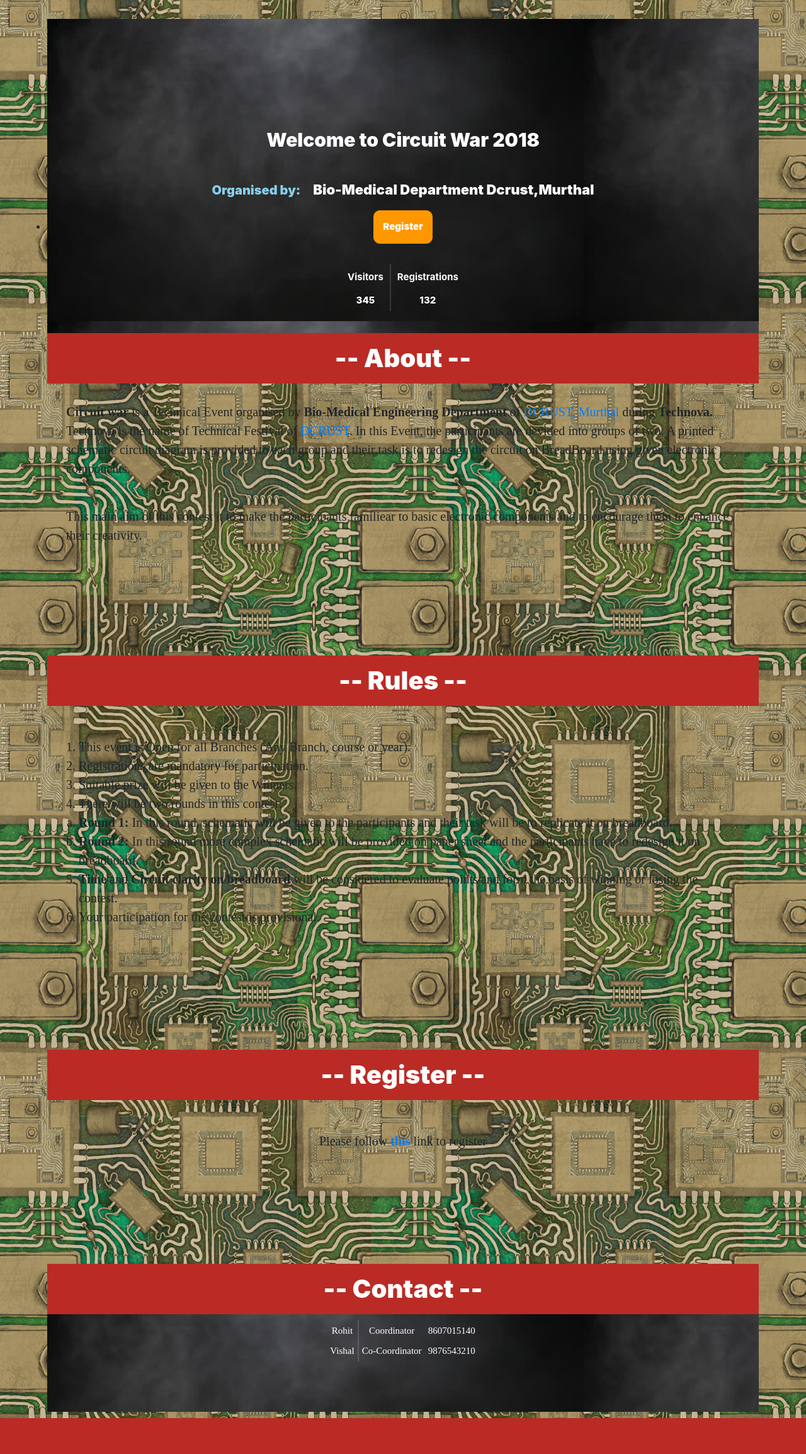
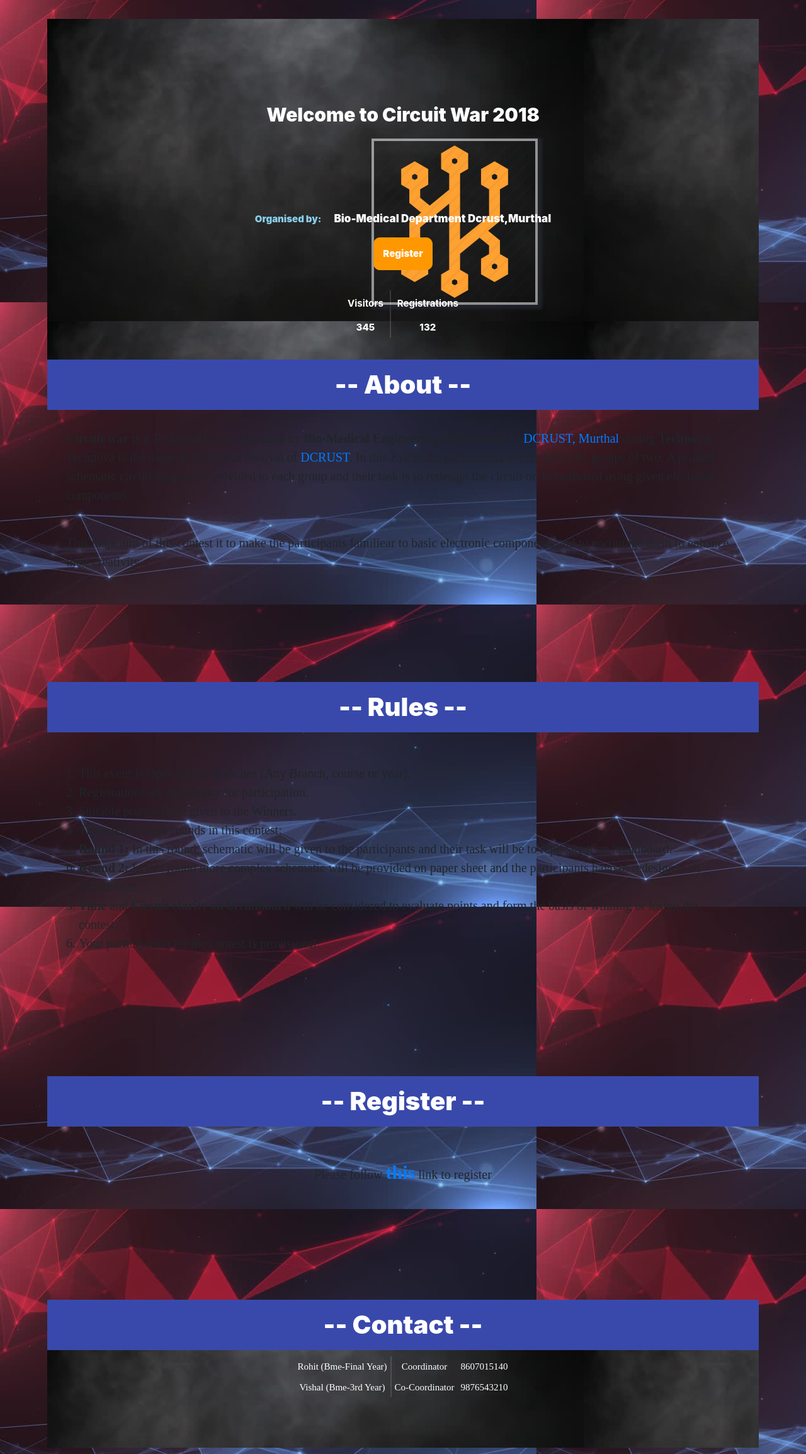
Before and after one commit to BioMadCoder/Technova2018, a PHP site: page / in a window 1280 px wide. Shown: the whole page at 63% size. Before the commit the page ends 2252 px from the top, so only its background shows below. Run offline with PHP 8.4, Linux system fonts and the light colour scheme; some libraries are stand-ins or nearby versions.

Commit message:
Theme Changed

```diff
--- a/css/style.css
+++ b/css/style.css
@@ -3,8 +3,8 @@
 padding:0px;
 }
 body{
-background:url("../img/back7.jpg");
-/*background:skyblue;*/
+/* background:url("../img/back7.jpg"); */
+background: url('../img/tech_back.jpg');
 }
 .well{
   margin-top: 130px;
@@ -26,25 +26,41 @@
   font-weight: 900;
   color: white;
   padding: 10px;
-  background: #BA2B25;
+  /* background: #BA2B25; */
+  background: #3949AB;
+}
+
+.profile-pic{
+  /* margin-top:-100px; */
+  height:100px;
+  width:100px;
+  margin: 15px;
+}
+.img-rounded{
+  /* border:4px solid #2B2E3C; */
+   border:4px solid #fff8;
+  box-shadow: 3px 3px 4px 4px #2B2E3C88;
+}
+.img-rounded:hover{
+  box-shadow: 0px 0px 16px 16px #fff8;
 }
 
 #name{
   font-size: 30px;
   color: white;
-  padding:20px;
-  margin:20px;
+  /* padding:20px; */
+  /* margin:20px; */
   font-weight:900;
 }
 #org_by{
-  font-size: 20px;
+  font-size: 15px;
   color: skyblue;
   display: inline;
   font-weight:900;
   padding: 10px;
 }
 #org_name{
-  font-size: 22px;
+  font-size: 17px;
   color: white;
   display: inline;
   font-weight:900;
@@ -117,6 +134,9 @@
   padding:50px;
   font-family: Futura;
 }
+.register a{
+  font-size: 30px;
+}
 .contact{
 margin-top: 130px;
 padding-bottom: 70px;
--- a/index.html
+++ b/index.html
@@ -26,7 +26,15 @@
 <center>
 <div id="name">Welcome to Circuit War 2018
 </div>
+
+<center><div class="profile-pic">
+     <a href="javascript:void(0);">
+       <img class="img-rounded img-responsive img-circle profile-img" src="img/icon.png" alt="profile pic">
+     </a>
+</div></center>
+
 <div id="org_by">Organised by:</div><div id="org_name">Bio-Medical Department Dcrust,Murthal</div><br>
+
 <div class="lets_register"><ul><li><a href="javascript:void(0);" target="_blank">Register</a></li></ul></div>
 <table>
 <tr><th>Visitors</th><th>Registrations</th>
@@ -78,9 +86,9 @@
   <center>
 
 <table>
-  <tr><td>Rohit</td> <td>Coordinator</td> <td>8607015140</td>
+  <tr><td>Rohit (Bme-Final Year)</td> <td>Coordinator</td> <td>8607015140</td>
   </tr>
-  <tr><td>Vishal</td> <td>Co-Coordinator</td> <td>9876543210</td>
+  <tr><td>Vishal (Bme-3rd Year)</td> <td>Co-Coordinator</td> <td>9876543210</td>
   </tr>
 </table>
 
```
Also changed, not shown: other parts of css/style.css (+28 -5 lines).
